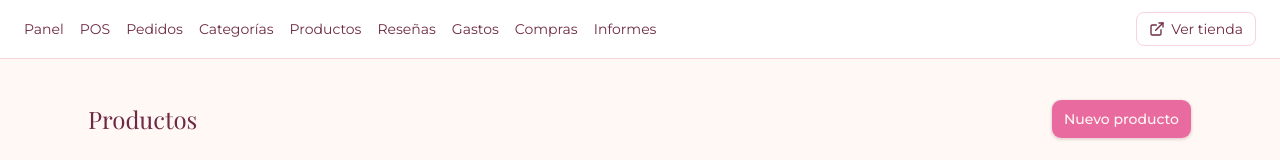
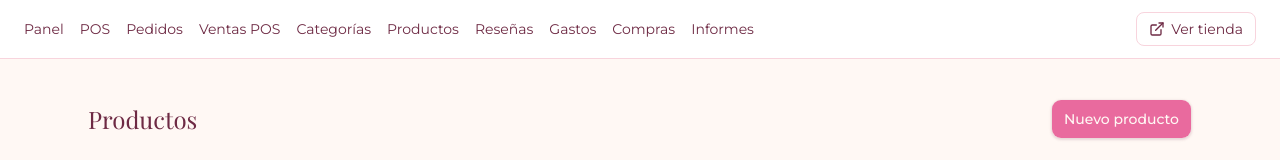
Before and after one commit to elkintab8307/merylay-boutique, a Next.js app: page /admin/productos in a window 1280 px wide. Shown: the top 160 px of the page. Built offline with nearby package versions, Linux system fonts and the light colour scheme; no server answers; the database is empty.

Commit message:
feat: enlace "Ventas POS" en la navegacion del admin
Las ventas del POS solo eran accesibles entrando primero a /pos; ahora
el panel enlaza directo a /pos/ventas junto a Pedidos.

```diff
--- a/src/app/admin/admin-nav.tsx
+++ b/src/app/admin/admin-nav.tsx
@@ -7,6 +7,7 @@ const ENLACES_BASE = [
   { href: "/admin", label: "Panel" },
   { href: "/pos", label: "POS" },
   { href: "/admin/pedidos", label: "Pedidos" },
+  { href: "/pos/ventas", label: "Ventas POS" },
   { href: "/admin/categorias", label: "Categorías" },
   { href: "/admin/productos", label: "Productos" },
   { href: "/admin/resenas", label: "Reseñas" },
```
